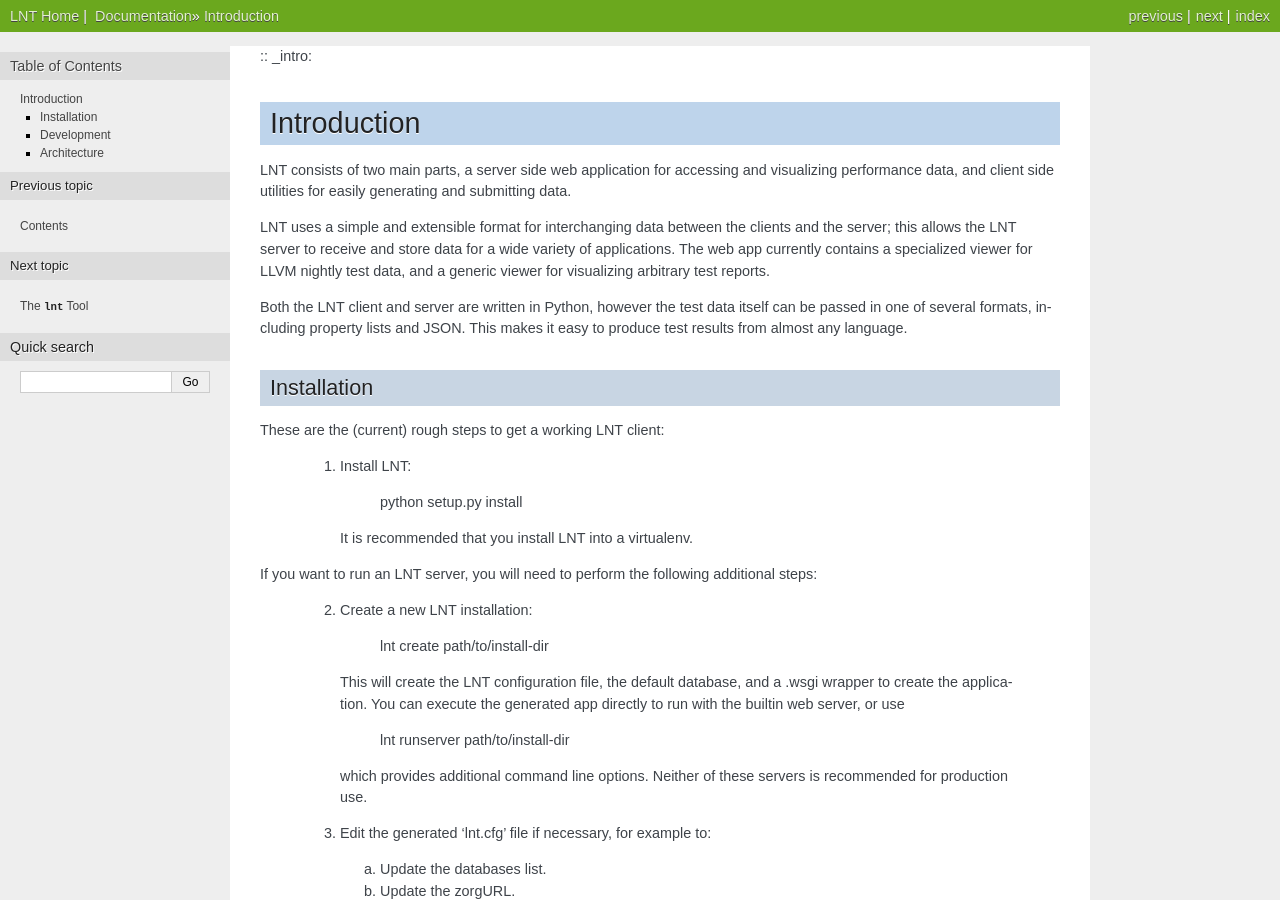
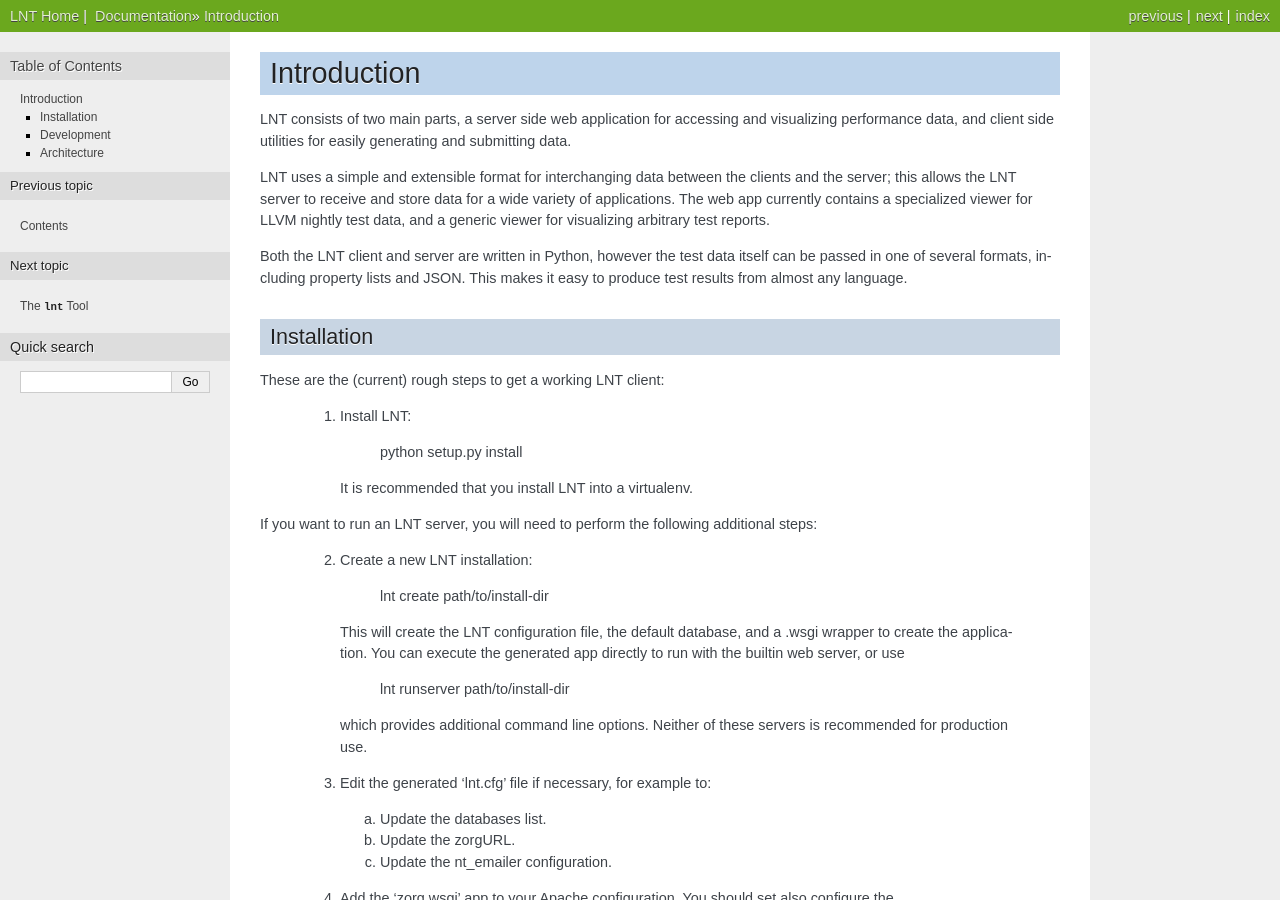
Before and after one commit to llvm-mirror/lnt, a Sphinx documentation site: the page built from docs/intro.rst, in a window 1280 px wide and 900 px high. Built offline with Sphinx 7.4.7, drawn with Linux system fonts in a browser that asks for light colours; pages that are not in the unit, such as notebooks, are missing from menus.

Commit message:
LNT: Fix cross-referencing markers.
git-svn-id: https://llvm.org/svn/llvm-project/zorg/trunk/lnt@101743 91177308-0d34-0410-b5e6-96231b3b80d8

```diff
--- a/docs/intro.rst
+++ b/docs/intro.rst
@@ -1,4 +1,4 @@
-:: _intro:
+.. _intro:
 
 Introduction
 ============
--- a/docs/todo.txt
+++ b/docs/todo.txt
@@ -1,4 +1,4 @@
-:: _todo:
+.. _todo:
 
 TODO
 ====
--- a/docs/tools.rst
+++ b/docs/tools.rst
@@ -1,4 +1,4 @@
-:: _tools:
+.. _tools:
 
 The ``lnt`` Tool
 ================
```
